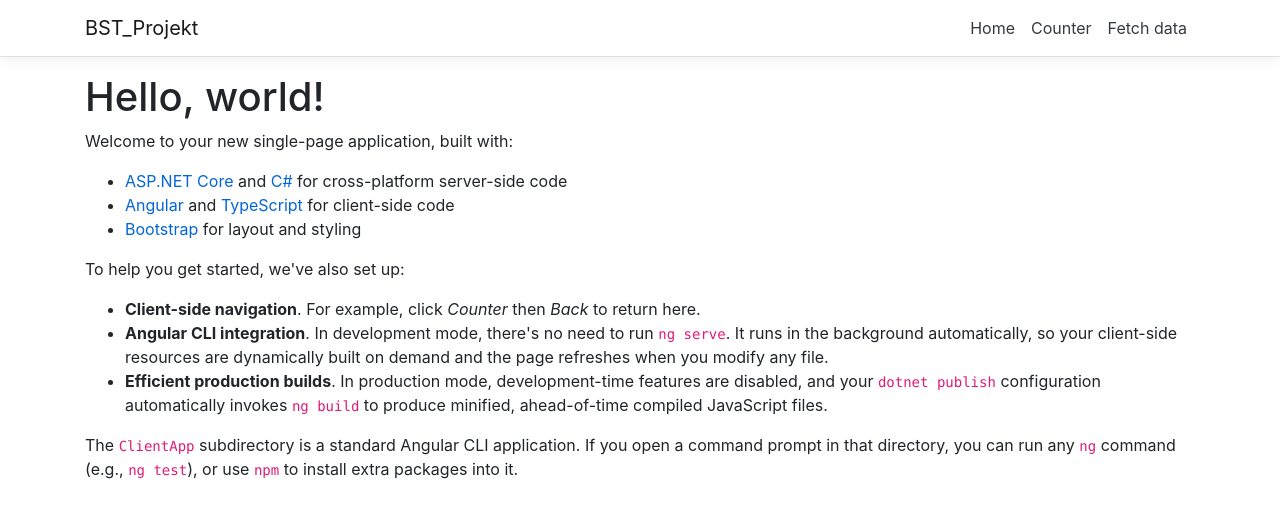
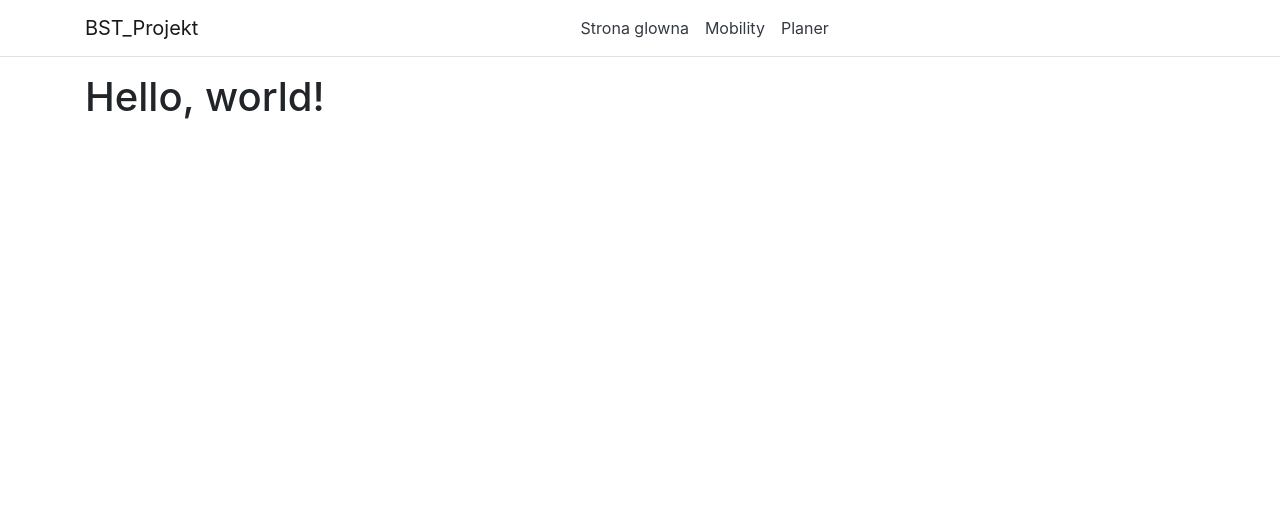
Before and after one commit to piotrpiorkowski/BST-Projekt, an Angular app in the folder ClientApp/: page / in a window 1280 px wide. Shown: the top 518 px of the page. Built offline with nearby package versions, Linux system fonts and the light colour scheme.

Commit message:
justify list in navbar

```diff
--- a/ClientApp/src/app/home/home.component.html
+++ b/ClientApp/src/app/home/home.component.html
@@ -1,14 +1 @@
 <h1>Hello, world!</h1>
-<p>Welcome to your new single-page application, built with:</p>
-<ul>
-  <li><a href='https://get.asp.net/'>ASP.NET Core</a> and <a href='https://msdn.microsoft.com/en-us/library/67ef8sbd.aspx'>C#</a> for cross-platform server-side code</li>
-  <li><a href='https://angular.io/'>Angular</a> and <a href='http://www.typescriptlang.org/'>TypeScript</a> for client-side code</li>
-  <li><a href='http://getbootstrap.com/'>Bootstrap</a> for layout and styling</li>
-</ul>
-<p>To help you get started, we've also set up:</p>
-<ul>
-  <li><strong>Client-side navigation</strong>. For example, click <em>Counter</em> then <em>Back</em> to return here.</li>
-  <li><strong>Angular CLI integration</strong>. In development mode, there's no need to run <code>ng serve</code>. It runs in the background automatically, so your client-side resources are dynamically built on demand and the page refreshes when you modify any file.</li>
-  <li><strong>Efficient production builds</strong>. In production mode, development-time features are disabled, and your <code>dotnet publish</code> configuration automatically invokes <code>ng build</code> to produce minified, ahead-of-time compiled JavaScript files.</li>
-</ul>
-<p>The <code>ClientApp</code> subdirectory is a standard Angular CLI application. If you open a command prompt in that directory, you can run any <code>ng</code> command (e.g., <code>ng test</code>), or use <code>npm</code> to install extra packages into it.</p>
--- a/ClientApp/src/app/nav-menu/nav-menu.component.css
+++ b/ClientApp/src/app/nav-menu/nav-menu.component.css
@@ -12,7 +12,3 @@ html {
     font-size: 16px;
   }
 }
-
-.box-shadow {
-  box-shadow: 0 .25rem .75rem rgba(0, 0, 0, .05);
-}
--- a/ClientApp/src/app/nav-menu/nav-menu.component.html
+++ b/ClientApp/src/app/nav-menu/nav-menu.component.html
@@ -1,11 +1,11 @@
 <header>
   <nav
-    class="navbar navbar-expand-sm navbar-toggleable-sm navbar-light bg-white border-bottom box-shadow mb-3"
+    class="navbar navbar-expand-sm navbar-toggleable-sm navbar-light bg-white border-bottom mb-3"
   >
     <div class="container">
       <a class="navbar-brand" [routerLink]="['/']">BST_Projekt</a>
       <button
-        class="navbar-toggler"
+        class="navbar-toggler order-first"
         type="button"
         data-toggle="collapse"
         data-target=".navbar-collapse"
@@ -16,7 +16,7 @@
         <span class="navbar-toggler-icon"></span>
       </button>
       <div
-        class="navbar-collapse collapse d-sm-inline-flex flex-sm-row-reverse"
+        class="navbar-collapse collapse justify-content-sm-center d-sm-inline-flex flex-sm-row-reverse"
         [ngClass]="{ show: isExpanded }"
       >
         <ul class="navbar-nav flex-grow">
@@ -25,16 +25,16 @@
             [routerLinkActive]="['link-active']"
             [routerLinkActiveOptions]="{ exact: true }"
           >
-            <a class="nav-link text-dark" [routerLink]="['/']">Home</a>
+            <a class="nav-link text-dark" [routerLink]="['/']">Strona glowna</a>
           </li>
           <li class="nav-item" [routerLinkActive]="['link-active']">
             <a class="nav-link text-dark" [routerLink]="['/counter']"
-              >Counter</a
+              >Mobility</a
             >
           </li>
           <li class="nav-item" [routerLinkActive]="['link-active']">
             <a class="nav-link text-dark" [routerLink]="['/fetch-data']"
-              >Fetch data</a
+              >Planer</a
             >
           </li>
         </ul>
```
